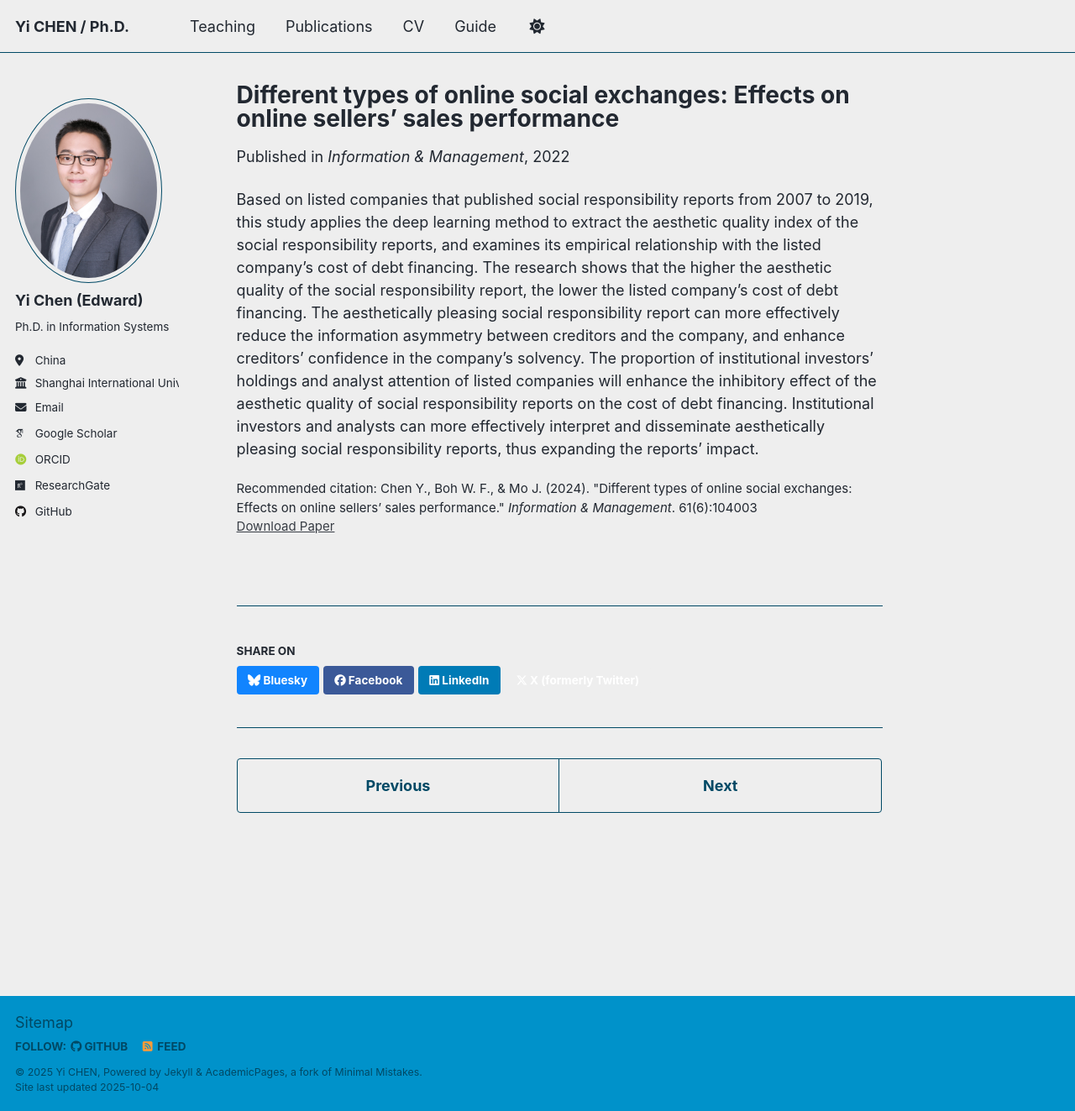
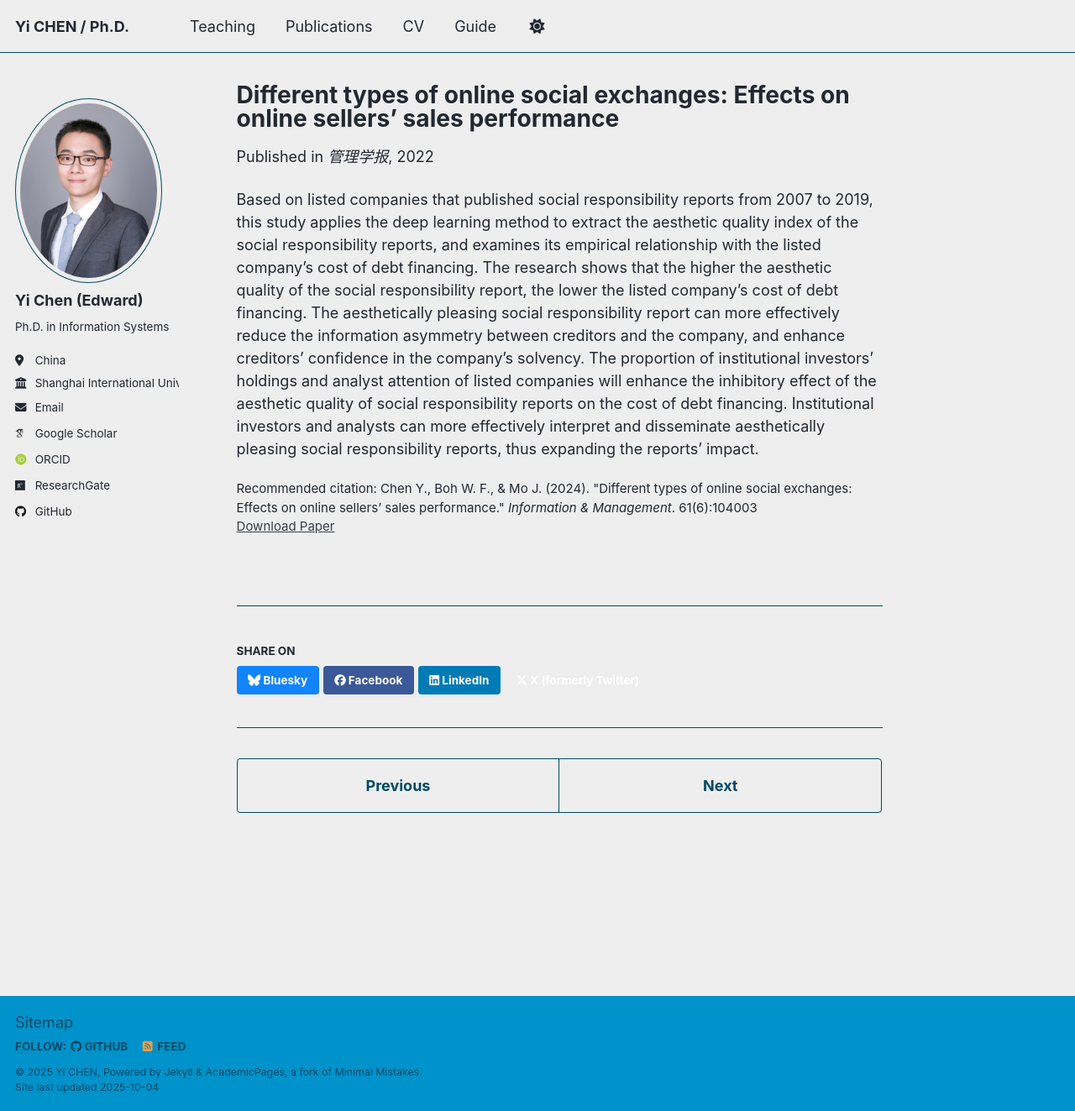
Before and after one commit to chenyi-edward/chenyi-edward.github.io, a Jekyll site: the page built from _publications/CMR-2022.md, in a window 1280 px wide and 1323 px high. Shown: the whole window at 84% size. Built offline with Jekyll 4.4.1, drawn with Linux system fonts in a browser that asks for light colours; some web fonts are replaced; a script that is not in the unit is left out.

Commit message:
Update CMR-2022.md

```diff
--- a/_publications/CMR-2022.md
+++ b/_publications/CMR-2022.md
@@ -5,7 +5,7 @@ category: manuscripts
 permalink: /publication/CMR-2022
 excerpt: 'How can visual appeal reduce borrowing costs of firms? With the help of deep learning techniques, we prove the financial benefit of an aesthetic CSR report, which can be further amplified by market attention.'
 date: 2022-12-31
-venue: 'Information & Management'
+venue: '管理学报'
 paperurl: 'https://doi.org/10.1016/j.im.2024.104003'
 citation: 'Chen Y., Boh W. F., & Mo J. (2024). &quot;Different types of online social exchanges: Effects on online sellers’ sales performance.&quot; <i>Information & Management</i>. 61(6):104003'
 ---
```
